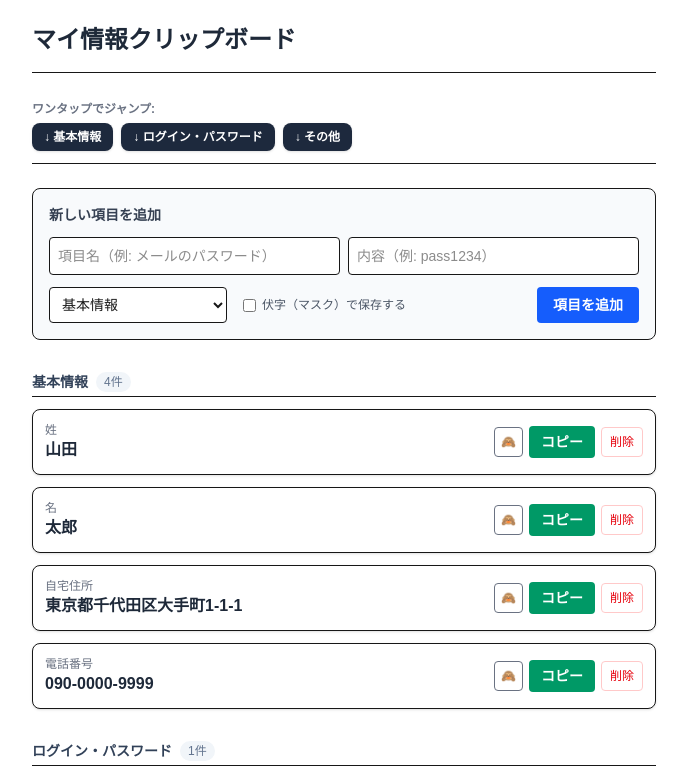
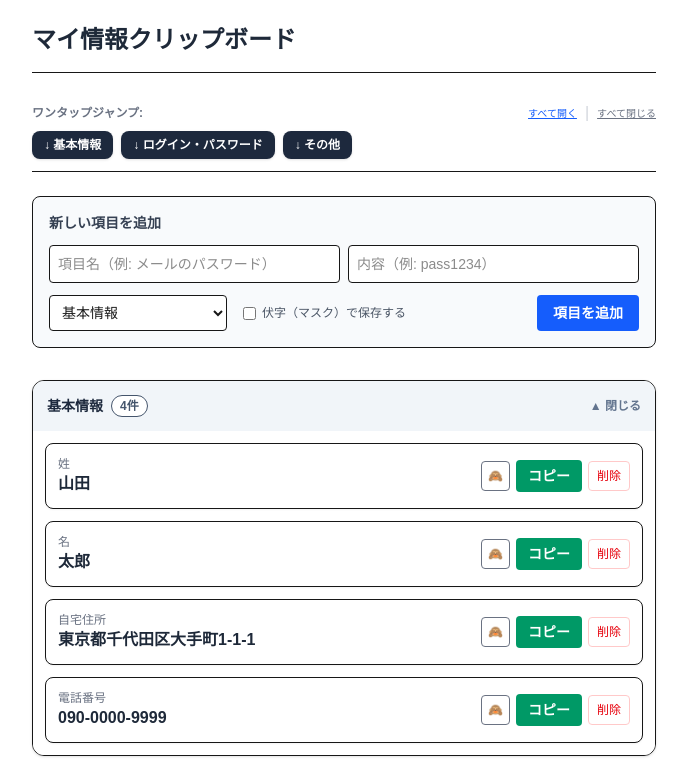
Before and after one commit to hedgehogtomcatqaz1326-netizen/my-clip-app, a Next.js app: page / in a window 1280 px wide. Shown: the top 776 px of the page, without its empty margins (296-983 px from the left). Built offline with nearby package versions, Linux system fonts and the light colour scheme.

Commit message:
Add collapsible accordion feature for categories

```diff
--- a/src/app/page.tsx
+++ b/src/app/page.tsx
@@ -27,8 +27,15 @@ export default function Home() {
   const [newIsMasked, setNewIsMasked] = useState(false);
   const [copiedId, setCopiedId] = useState<string | null>(null);
 
+  // カテゴリごとの折りたたみ状態（初期状態はすべて開く）
+  const [openCategories, setOpenCategories] = useState<Record<string, boolean>>({
+    基本情報: true,
+    "ログイン・パスワード": true,
+    その他: true,
+  });
+
   useEffect(() => {
-    const saved = localStorage.getItem("my_info_clipboard_v3");
+    const saved = localStorage.getItem("my_info_clipboard_v4");
     if (saved) {
       try {
         setItems(JSON.parse(saved));
@@ -40,7 +47,7 @@ export default function Home() {
 
   const saveItems = (newItems: Item[]) => {
     setItems(newItems);
-    localStorage.setItem("my_info_clipboard_v3", JSON.stringify(newItems));
+    localStorage.setItem("my_info_clipboard_v4", JSON.stringify(newItems));
   };
 
   const copyToClipboard = (text: string, id: string) => {
@@ -60,6 +67,10 @@ export default function Home() {
       isMasked: newIsMasked,
     };
     saveItems([...items, newItem]);
+
+    // 追加したカテゴリを自動で開く
+    setOpenCategories((prev) => ({ ...prev, [newTag]: true }));
+
     setNewLabel("");
     setNewValue("");
     setNewIsMasked(false);
@@ -76,12 +87,32 @@ export default function Home() {
     saveItems(updated);
   };
 
-  // 指定のカテゴリ場所へスクロール
+  // 折りたたみの開閉トグル
+  const toggleCategory = (category: string) => {
+    setOpenCategories((prev) => ({
+      ...prev,
+      [category]: !prev[category],
+    }));
+  };
+
+  // 一括開閉
+  const setAllCategories = (isOpen: boolean) => {
+    const newState: Record<string, boolean> = {};
+    CATEGORIES.forEach((cat) => {
+      newState[cat] = isOpen;
+    });
+    setOpenCategories(newState);
+  };
+
+  // 指定のカテゴリ場所へスクロール（閉じていれば開く）
   const scrollToCategory = (category: string) => {
+    setOpenCategories((prev) => ({ ...prev, [category]: true }));
+    setTimeout(() => {
       const element = document.getElementById(`cat-${category}`);
       if (element) {
         element.scrollIntoView({ behavior: "smooth" });
       }
+    }, 50);
   };
 
   return (
@@ -90,9 +121,26 @@ export default function Home() {
         <h1 className="text-2xl font-bold text-gray-800">マイ情報クリップボード</h1>
       </header>
 
-      {/* クイックジャンプタグ（タップでその位置へジャンプ） */}
+      {/* クイックジャンプ＆一括開閉ナビ */}
       <div className="sticky top-0 bg-white/90 backdrop-blur-sm py-3 border-b mb-6 z-10">
-        <div className="text-xs text-gray-500 mb-1.5 font-bold">ワンタップでジャンプ:</div>
+        <div className="flex items-center justify-between mb-1.5">
+          <div className="text-xs text-gray-500 font-bold">ワンタップジャンプ:</div>
+          <div className="flex gap-2">
+            <button
+              onClick={() => setAllCategories(true)}
+              className="text-[10px] text-blue-600 underline hover:text-blue-800"
+            >
+              すべて開く
+            </button>
+            <span className="text-gray-300">|</span>
+            <button
+              onClick={() => setAllCategories(false)}
+              className="text-[10px] text-gray-500 underline hover:text-gray-700"
+            >
+              すべて閉じる
+            </button>
+          </div>
+        </div>
         <div className="flex flex-wrap gap-2">
           {CATEGORIES.map((cat) => (
             <button
@@ -157,27 +205,40 @@ export default function Home() {
         </div>
       </form>
 
-      {/* カテゴリごとの一覧 */}
-      <div className="space-y-8">
+      {/* カテゴリごとの一覧（折りたたみ式） */}
+      <div className="space-y-6">
         {CATEGORIES.map((cat) => {
           const categoryItems = items.filter((item) => item.tag === cat);
+          const isOpen = !!openCategories[cat];
+
           return (
-            <div key={cat} id={`cat-${cat}`} className="scroll-mt-20">
-              <div className="flex items-center gap-2 mb-3 border-b pb-1">
-                <span className="text-sm font-bold text-slate-700">{cat}</span>
-                <span className="text-xs bg-slate-100 text-slate-500 px-2 py-0.5 rounded-full">
+            <div key={cat} id={`cat-${cat}`} className="scroll-mt-20 border rounded-xl overflow-hidden bg-white shadow-sm">
+              {/* 折りたたみヘッダー */}
+              <button
+                onClick={() => toggleCategory(cat)}
+                className="w-full flex items-center justify-between p-3.5 bg-slate-100 hover:bg-slate-200/70 transition-colors text-left"
+              >
+                <div className="flex items-center gap-2">
+                  <span className="text-sm font-bold text-slate-800">{cat}</span>
+                  <span className="text-xs bg-white text-slate-600 border px-2 py-0.5 rounded-full font-bold">
                     {categoryItems.length}件
                   </span>
                 </div>
+                <span className="text-xs text-slate-500 font-bold">
+                  {isOpen ? "▲ 閉じる" : "▼ 開く"}
+                </span>
+              </button>
 
-              <div className="space-y-3">
+              {/* 開閉コンテンツ */}
+              {isOpen && (
+                <div className="p-3 space-y-3 bg-white">
                   {categoryItems.length === 0 ? (
-                  <div className="text-xs text-gray-400 py-2">項目がありません</div>
+                    <div className="text-xs text-gray-400 py-2 text-center">項目がありません</div>
                   ) : (
                     categoryItems.map((item) => (
                       <div
                         key={item.id}
-                      className="flex items-center justify-between p-3 border rounded-lg bg-white shadow-sm gap-2"
+                        className="flex items-center justify-between p-3 border rounded-lg bg-white shadow-xs gap-2 hover:border-slate-300 transition-colors"
                       >
                         <div className="flex-1 min-w-0">
                           <div className="text-xs text-gray-500 font-medium truncate">
@@ -219,6 +280,7 @@ export default function Home() {
                     ))
                   )}
                 </div>
+              )}
             </div>
           );
         })}
```
Lines whose indentation alone changed are shown as unchanged.
